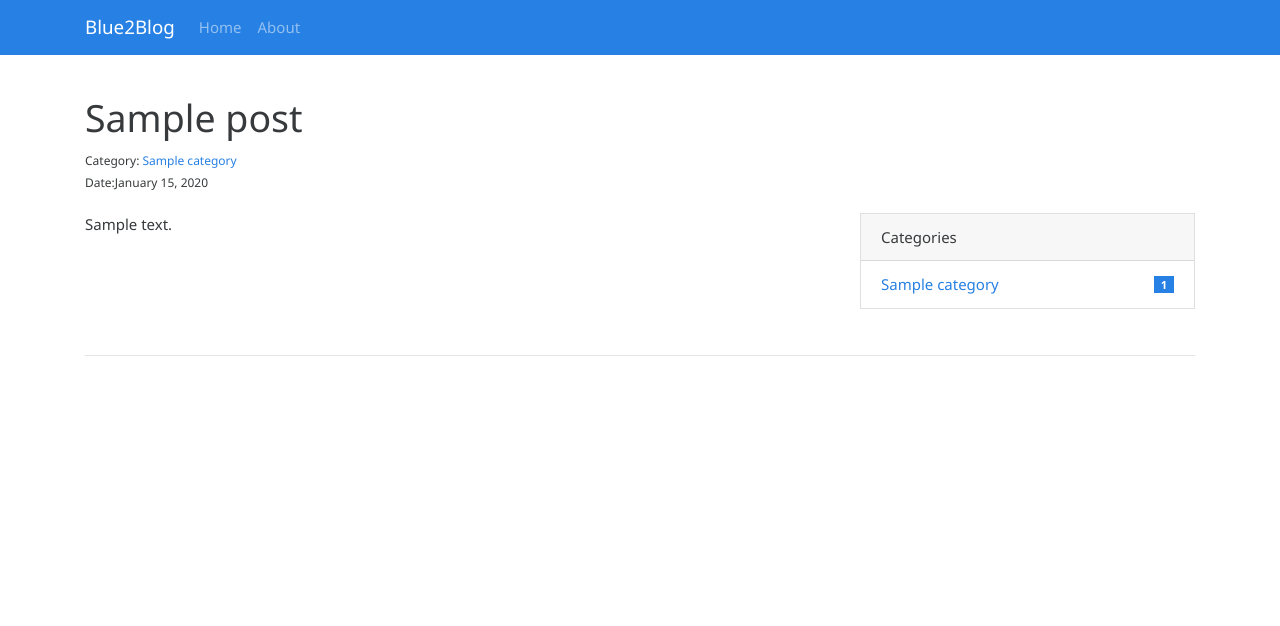
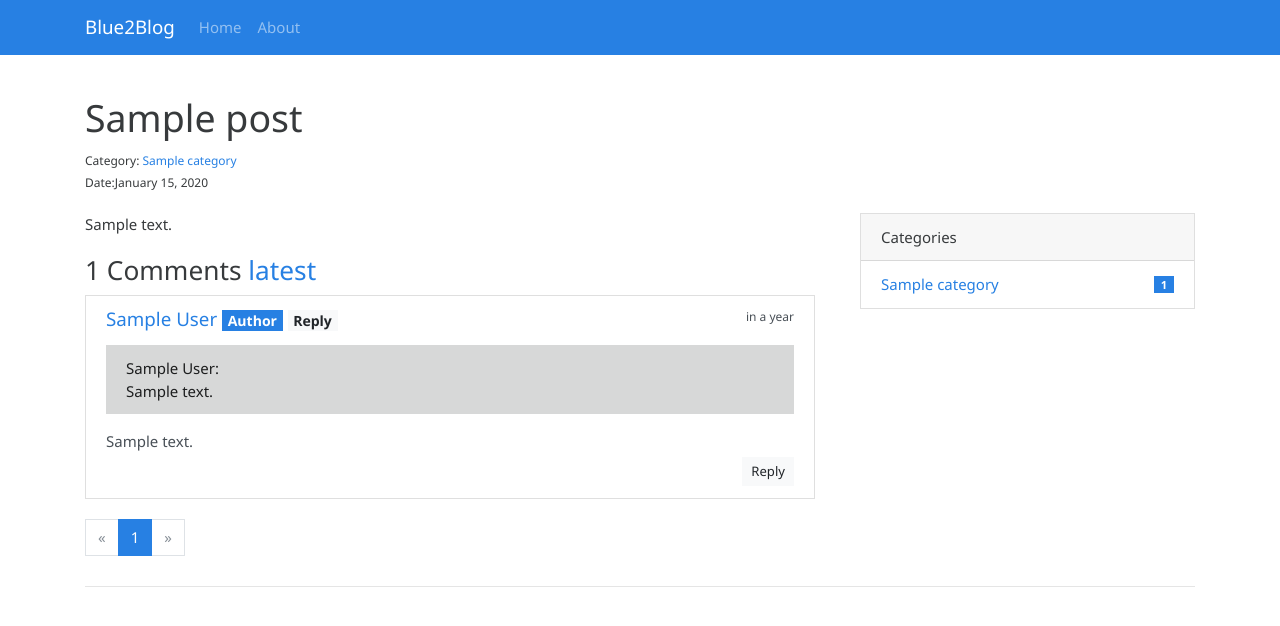
Before and after one commit to MoonMonsters/Blue2Blog, a Flask app: page /post/1 in a window 1280 px wide. Shown: the top 626 px of the page. Run offline with Flask 2, Linux system fonts and the light colour scheme; tables that the repository leaves empty hold one stand-in row (values such as "Sample post"); some libraries are stand-ins or nearby versions.

Commit message:
完成评论显示功能

```diff
--- a/Blue2Blog/blueprints/blog.py
+++ b/Blue2Blog/blueprints/blog.py
@@ -4,7 +4,7 @@
 from flask import Blueprint, current_app
 from flask import render_template, request
 
-from Blue2Blog.models import Post, Category
+from Blue2Blog.models import Post, Category, Comment
 
 blog_bp = Blueprint('blog', __name__)
 
@@ -49,7 +49,23 @@ def show_category(category_id):
 
 @blog_bp.route('/post/<int:post_id>', methods=['GET', 'POST'])
 def show_post(post_id):
+	# 博客内容
 	post = Post.query.get_or_404(post_id)
+
+	page = request.args.get('page', 1, type=int)
+	per_page = current_app.config['BLUE2BLOG_COMMENT_PER_PAGE']
+	pagination = Comment.query.with_parent(post).filter_by(reviewed=True).order_by(Comment.timestamp.asc()).paginate(
+		page, per_page)
+	# 获取文章评论
+	comments = pagination.items
+
 	context = {}
 	context.update(post=post)
+	context.update(comments=comments)
+	context.update(pagination=pagination)
 	return render_template('blog/post.html', **context)
+
+
+@blog_bp.route('/comment/<int:comment_id>', methods=['GET', 'POST'])
+def reply_comment(comment_id):
+	pass
--- a/Blue2Blog/templates/blog/post.html
+++ b/Blue2Blog/templates/blog/post.html
@@ -1,4 +1,5 @@
 {% extends 'base.html' %}
+{% from 'bootstrap/pagination.html' import render_pagination %}
 
 {% block title %}
     {{ post.title }}
@@ -18,12 +19,68 @@
     <div class="row">
         <div class="col-sm-8">
             {{ post.body|safe }}
+
+            <div class="comments" id="comments">
+            <h3>{{ comments|length }}&nbsp;Comments
+                <a href="{{ url_for('blog.show_post',post_id=post.id,page=pagination.pages or 1) }} #comments">latest</a>
+            </h3>
+
+            {% if comments %}
+                <ul class="list-group">
+                    {% for comment in comments %}
+                        <li class="list-group-item list-group-item-action flex-column">
+                            <div class="d-flex w-100 justify-content-between">
+                                <h5 class="mb-1">
+                                    <a href="{% if comment.site %}{{ comment.site }}{% else %}#{% endif %}"
+                                       target="_blank">
+                                        {% if comment.from_admin %}
+                                            {{ admin.name }}
+                                        {% else %}
+                                            {{ comment.author }}
+                                        {% endif %}
+                                    </a>
+                                    {% if comment.from_admin %}
+                                        <span class="badge badge-primary">Author</span>
+                                    {% endif %}
+                                    {% if comment.replied %}
+                                        <span class="badge badge-light">Reply</span>
+                                    {% endif %}
+                                </h5>
+                                <small data-toggle="tooltip" data-placement="top" data-delag="500"
+                                       data-timestamp="{{ comment.timestamp.strftime('%Y-%m-%dT^H:%M:%SZ') }}">
+                                    {{ moment(comment.timestamp).fromNow() }}
+                                </small>
+                            </div>
+                            {% if comment.replied %}
+                                <p class="alert alert-dark reply-body">
+                                    {{ comment.replied.author }}:<br/>
+                                    {{ comment.replied.body }}
+                                </p>
+                            {% endif %}
+                            <p class="mb-1">
+                                {{ comment.body }}
+                            </p>
+                            <div class="float-right">
+                                <a class="btn btn-light btn-sm"
+                                   href="{{ url_for('blog.reply_comment',comment_id=comment.id) }}">Reply</a>
+                            </div>
+                        </li>
+                    {% endfor %}
+                </ul>
+            {% else %}
+                <div class="tip">
+                    <h5>No Comments.</h5>
+                </div>
+            {% endif %}
+        </div>
         </div>
         <div class="col-sm-4 sidebar">
             {% include 'blog/_sidebar.html' %}
         </div>
 
-        <div class="comments" id="comments">
-        </div>
+
     </div>
+    {% if comments %}
+        {{ render_pagination(pagination,fragment='#comments') }}
+    {% endif %}
 {% endblock content %}
```
